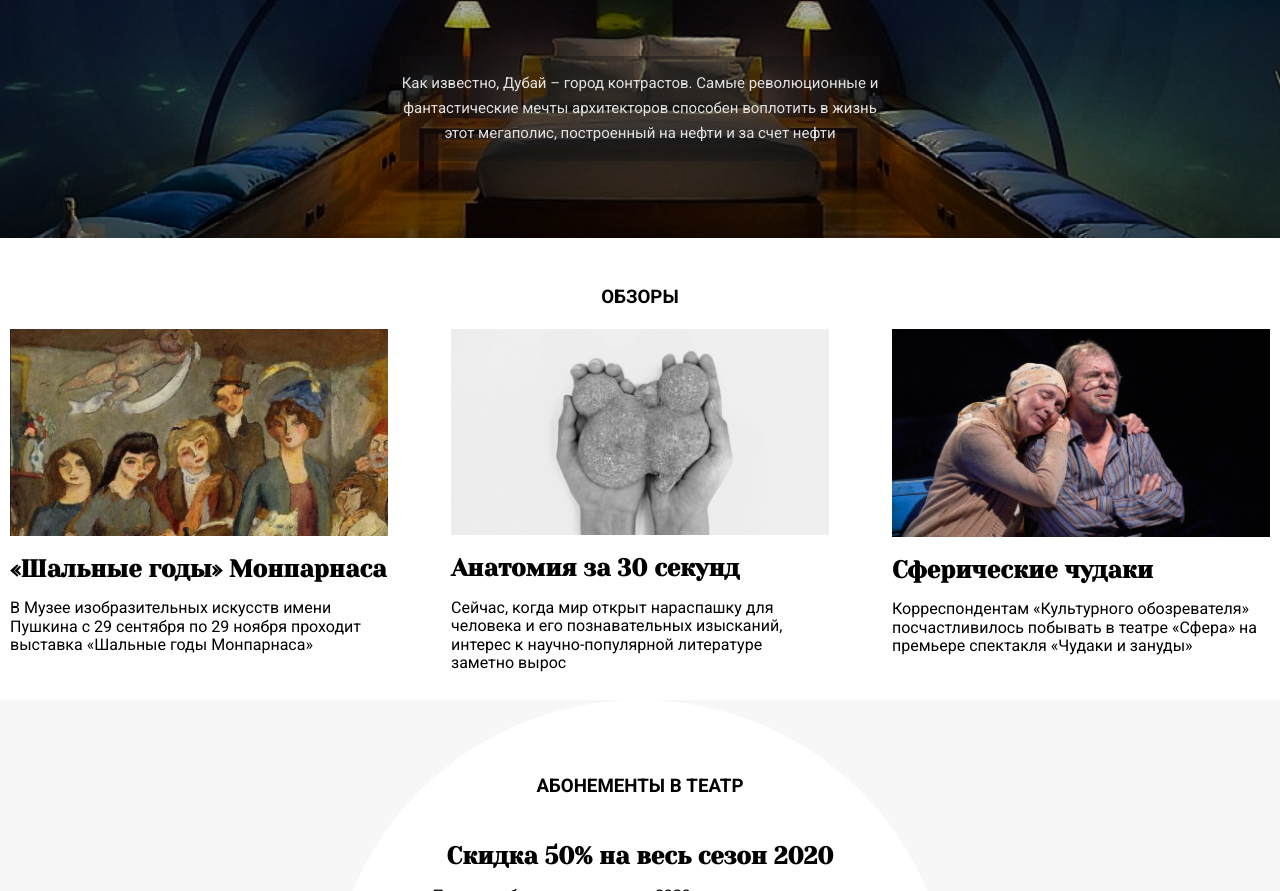
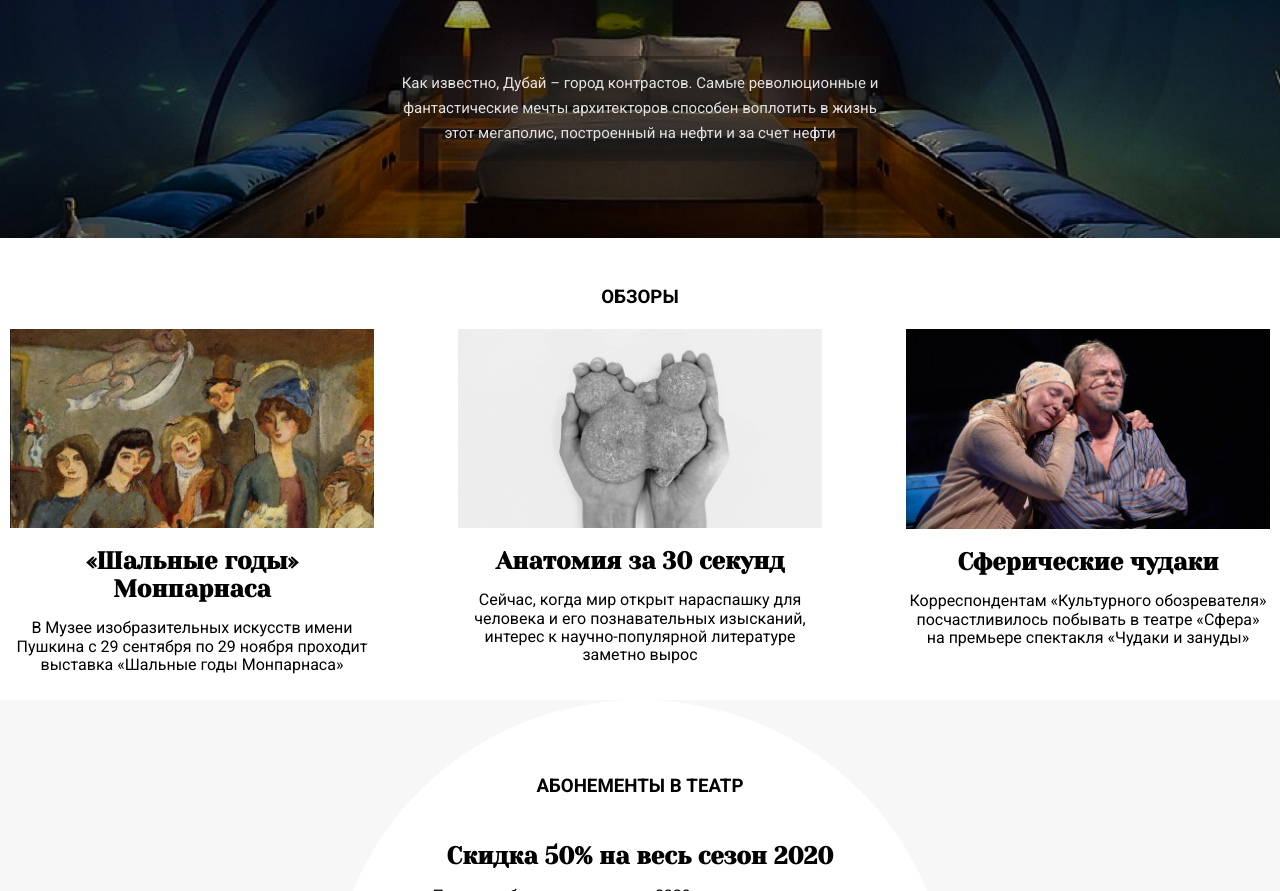
Before and after one commit to Lubov-L/Fogstream, a plain HTML site: page index.html in a window 1280 px wide. Shown: the part 380-1271 px from the top of the page. Drawn offline with Linux system fonts and the light colour scheme.

Commit message:
edit styles

```diff
--- a/css/style.css
+++ b/css/style.css
@@ -60,6 +60,7 @@ a:hover{
   color: #101039;
   text-decoration: underline;
 }
+
 
 .intro{
   width: 100%;
@@ -142,6 +143,16 @@ a:hover{
   display: flex;
   flex-direction: column;
   margin-right: 5%;
+  padding: 0 10px 0 10px;
+}
+
+.view__block > img{
+  width: 100%;
+}
+
+.view__block > a,
+.view__block > p{
+  text-align: center;
 }
 
 .view__block:last-child{
@@ -265,7 +276,6 @@ footer{
 @media screen and (max-width: 1400px){
 
   .view__blocks{
-    padding: 0 10px 0 10px;
     width: 100%;
   }
 
@@ -295,6 +305,7 @@ footer{
 
   .view__block{
     max-width: 60%;
+    margin: 0;
   }
 
   .intro__span{
```
Also changed, not shown: 1 other file.
